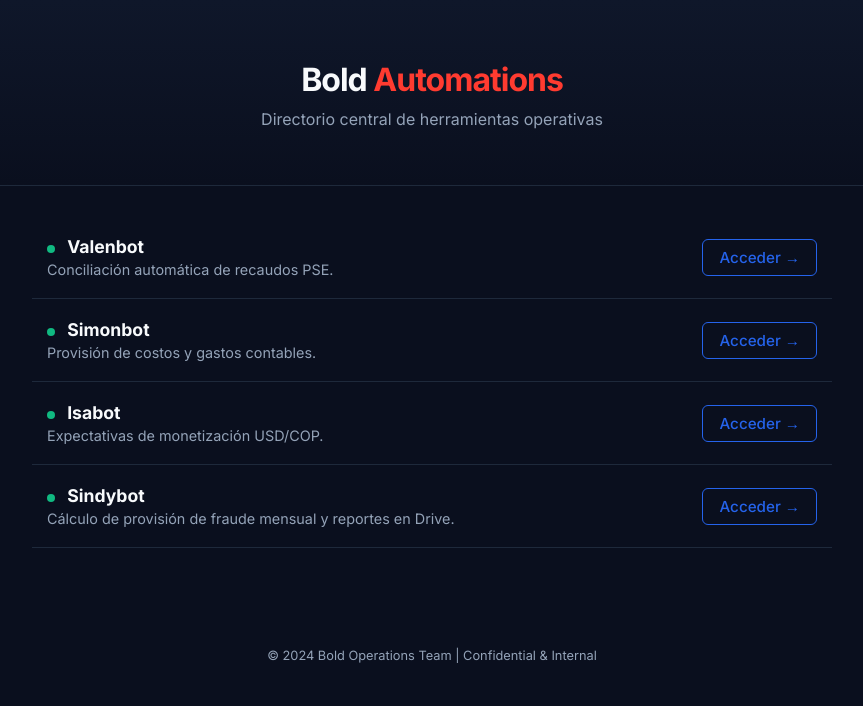
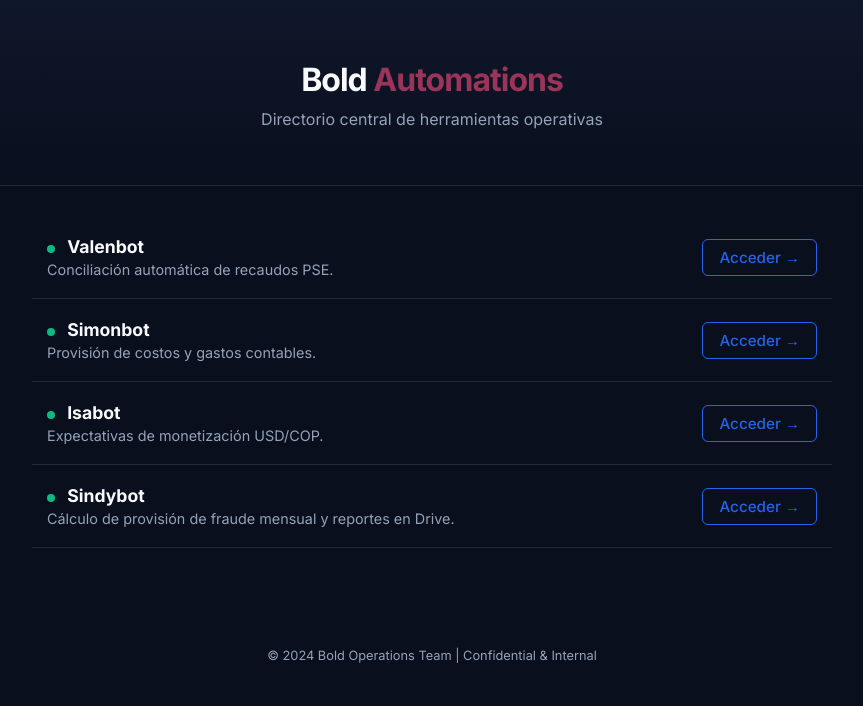
Before and after one commit to sindylurodriguez/FinOpsDA-BO, a plain HTML site: page index.html in a window 1280 px wide. Shown: the whole page, without its empty margins (208-1071 px from the left). Drawn offline with Linux system fonts and the light colour scheme.

Commit message:
Update index.html

```diff
--- a/index.html
+++ b/index.html
@@ -10,7 +10,7 @@
         :root {
             --bg-dark: #0a0f1e;        /* Fondo ultra oscuro */
             --bg-card: #161e2d;        /* Color de las filas de la lista */
-            --bold-red: #ff3b30;       /* Rojo vibrante para acentos */
+            --bold-red: #9a3459ff;       /* Nino tinto para acentos */
             --bold-blue: #2563eb;      /* Azul corporativo */
             --text-main: #f8fafc;      /* Texto casi blanco */
             --text-dim: #94a3b8;       /* Texto gris para descripciones */
```
